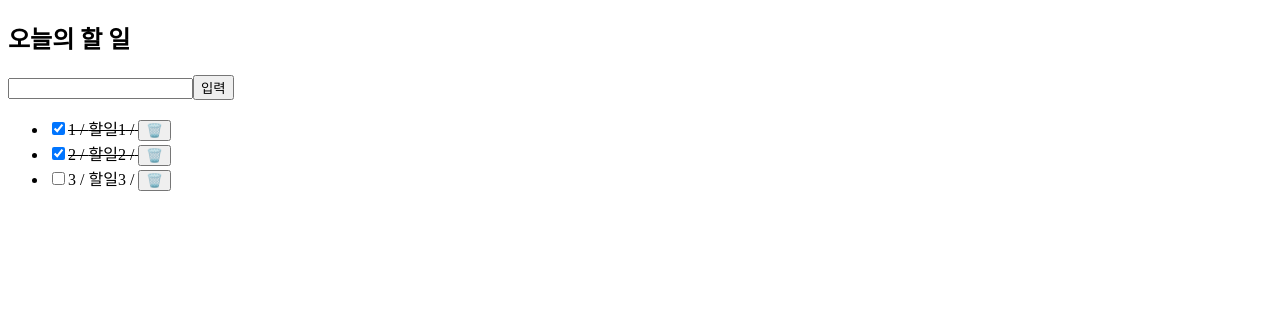
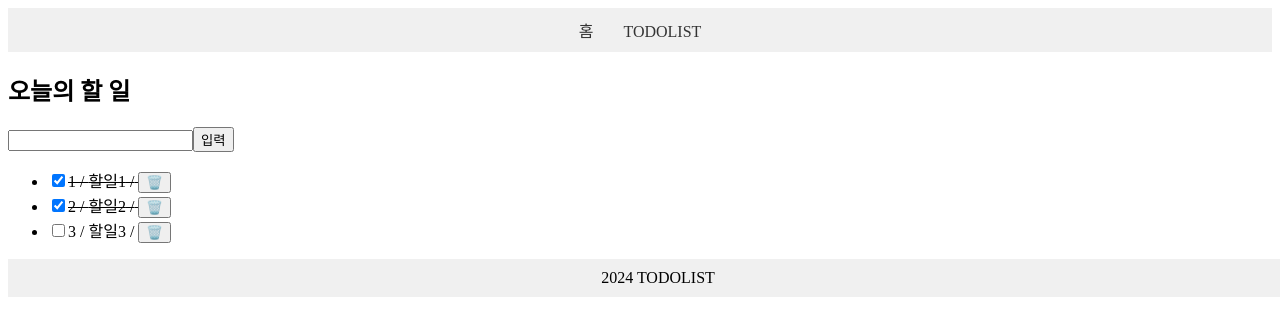
Before and after one commit to sik2/react_simple_todo2024, a React (Vite) app: page /todos in a window 1280 px wide. Shown: the top 336 px of the page. Built offline with nearby package versions, Linux system fonts and the light colour scheme.

Commit message:
레이아웃 구성

```diff
--- /dev/null
+++ b/src/components/Footer.jsx
@@ -0,0 +1,20 @@
+function Footer() {
+    return (
+        <>
+            <div
+                style={{
+                    backgroundColor: '#f0f0f0',
+                    padding: '10px',
+                    textAlign: 'center',
+                    position: 'fixed',
+                    buttom: '0',
+                    width: '100%',
+                }}
+            >
+                2024 TODOLIST
+            </div>
+        </>
+    )
+}
+
+export default Footer
--- /dev/null
+++ b/src/components/NavBar.jsx
@@ -0,0 +1,38 @@
+import { Link } from 'react-router-dom'
+
+function NavBar() {
+    return (
+        <>
+            <div
+                style={{
+                    backgroundColor: '#f0f0f0',
+                    padding: '10px',
+                    textAlign: 'center',
+                }}
+            >
+                <Link
+                    style={{
+                        margin: '0 15px',
+                        textDecoration: 'none',
+                        color: '#333',
+                    }}
+                    to="/"
+                >
+                    홈
+                </Link>
+                <Link
+                    style={{
+                        margin: '0 15px',
+                        textDecoration: 'none',
+                        color: '#333',
+                    }}
+                    to="/todos"
+                >
+                    TODOLIST
+                </Link>
+            </div>
+        </>
+    )
+}
+
+export default NavBar
--- a/src/pages/Home.jsx
+++ b/src/pages/Home.jsx
@@ -1,5 +1,11 @@
+import Layout from './Layout'
+
 function Home() {
-    return <>홈입니다</>
+    return (
+        <>
+            <Layout>홈입니다</Layout>
+        </>
+    )
 }
 
 export default Home
--- /dev/null
+++ b/src/pages/Layout.jsx
@@ -0,0 +1,14 @@
+import Footer from '../components/Footer'
+import NavBar from '../components/NavBar'
+
+function Layout({ children }) {
+    return (
+        <>
+            <NavBar />
+            <div>{children}</div>
+            <Footer />
+        </>
+    )
+}
+
+export default Layout
--- a/src/pages/TodoDetail.jsx
+++ b/src/pages/TodoDetail.jsx
@@ -1,11 +1,14 @@
 import { useParams } from 'react-router-dom'
+import Layout from './Layout'
 
 function TodoDeatail() {
     const params = useParams()
 
     return (
         <>
-            <h1>id : {params.id}</h1>
+            <Layout>
+                <h1>id : {params.id}</h1>
+            </Layout>
         </>
     )
 }
--- a/src/pages/Todos.jsx
+++ b/src/pages/Todos.jsx
@@ -2,6 +2,7 @@ import { useEffect, useState } from 'react'
 import TodoHeader from '../components/TodoHeader'
 import TodoForm from '../components/TodoForm'
 import TodoList from '../components/TodoList'
+import Layout from './Layout'
 
 function Todos() {
     const [todos, setTodos] = useState([
@@ -32,9 +33,15 @@ function Todos() {
 
     return (
         <>
-            <TodoHeader />
-            <TodoForm onInsert={onInsert} />
-            <TodoList todos={todos} onDelete={onDelete} onToggle={onToggle} />
+            <Layout>
+                <TodoHeader />
+                <TodoForm onInsert={onInsert} />
+                <TodoList
+                    todos={todos}
+                    onDelete={onDelete}
+                    onToggle={onToggle}
+                />
+            </Layout>
         </>
     )
 }
```
